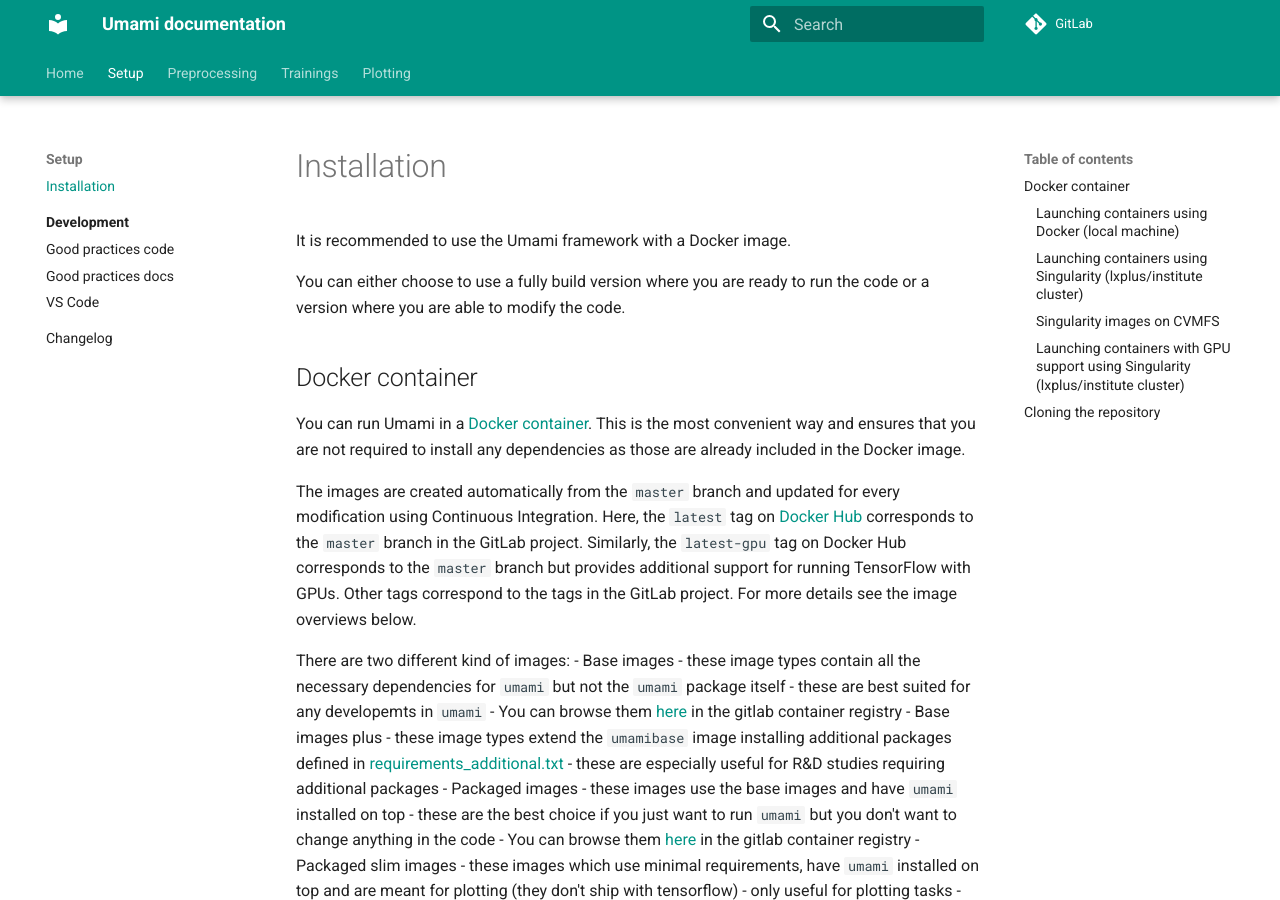
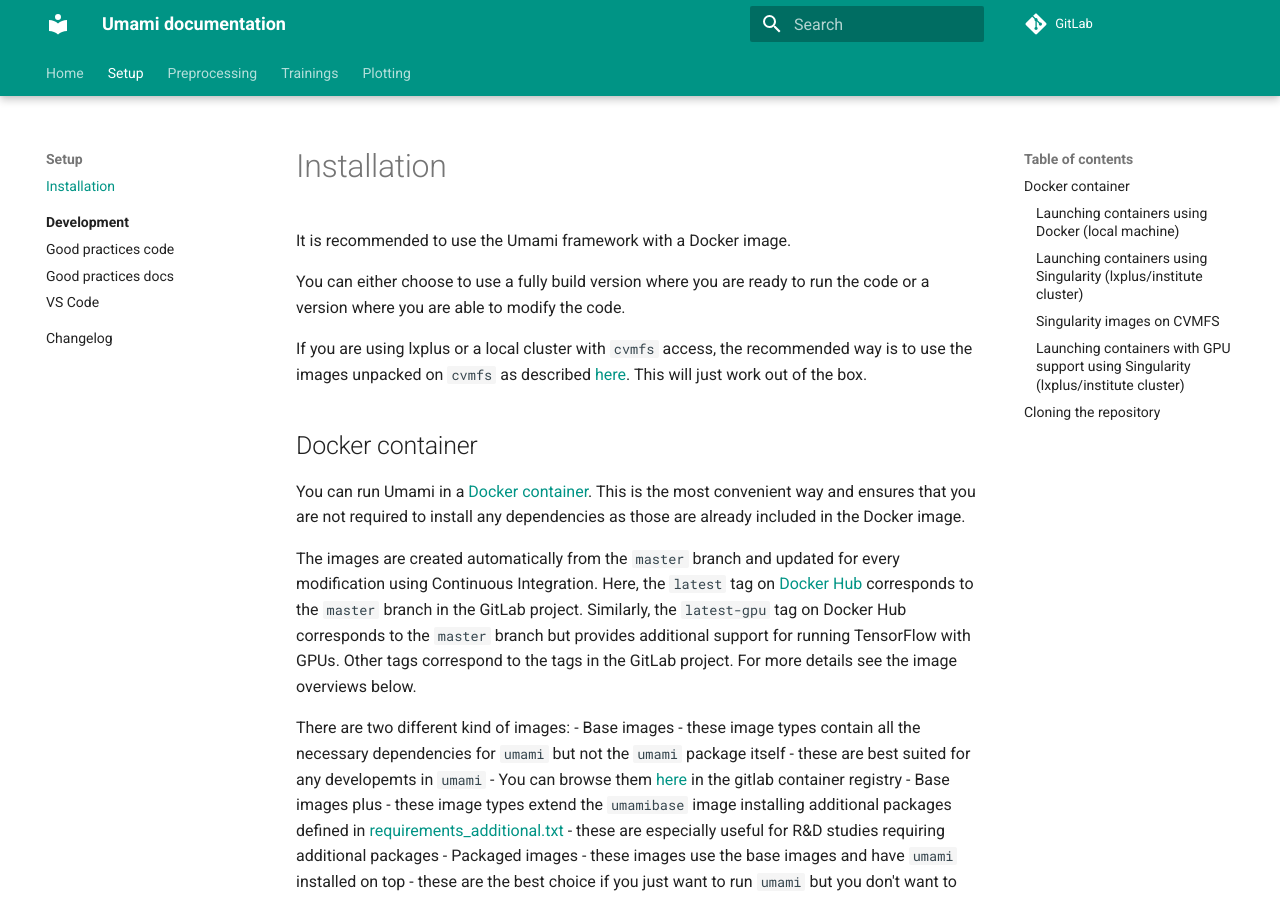
Before and after one commit to umami-hep/umami, an MkDocs documentation site: the page built from docs/setup/installation.md, in a window 1280 px wide and 900 px high. Built offline with MkDocs 1.6.1 and Material for MkDocs 9.7.7, drawn with Linux system fonts in a browser that asks for light colours.

Commit message:
Small doc update

```diff
--- a/docs/setup/installation.md
+++ b/docs/setup/installation.md
@@ -2,6 +2,7 @@
 
 You can either choose to use a fully build version where you are ready to run the code or a version where you are able to modify the code.
 
+If you are using lxplus or a local cluster with `cvmfs` access, the recommended way is to use the images unpacked on `cvmfs` as described [here](#singularity-images-on-cvmfs). This will just work out of the box.
 
 
 ## Docker container
```
